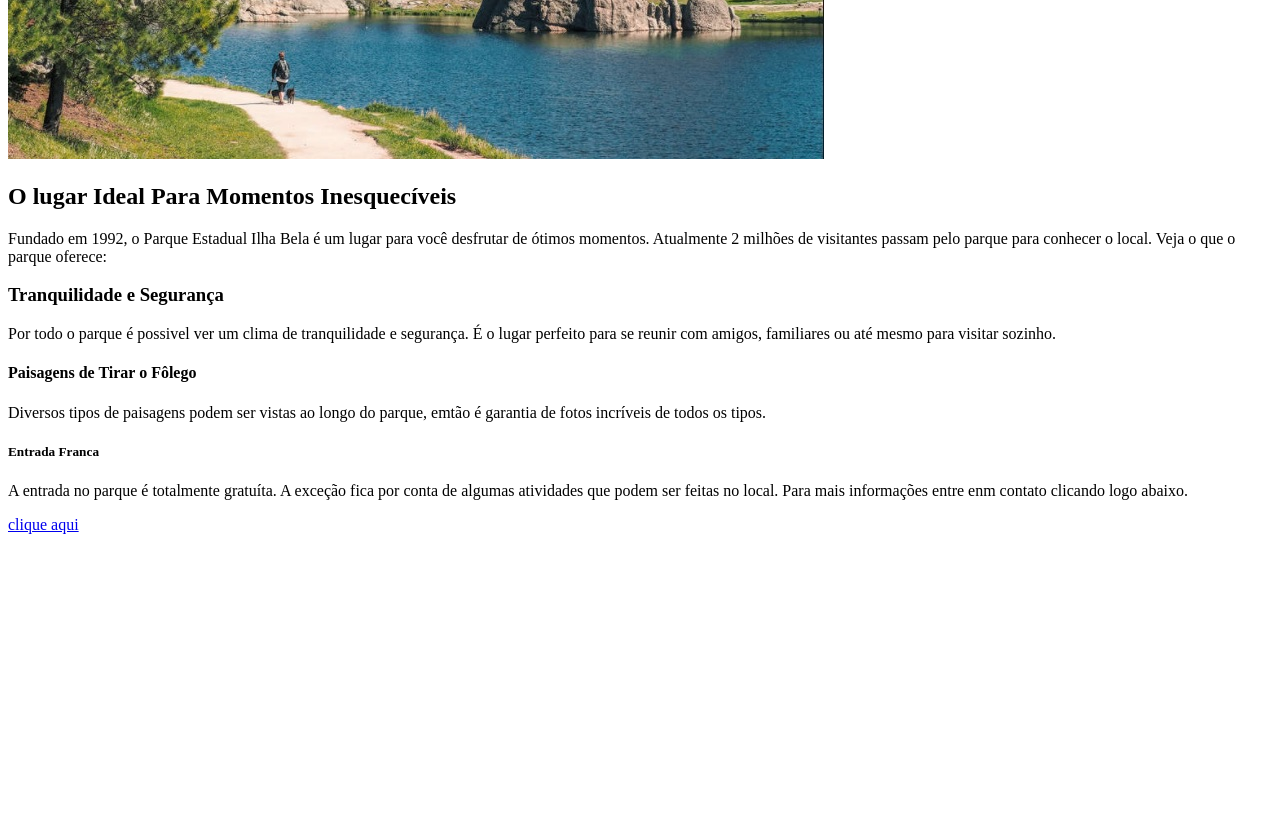
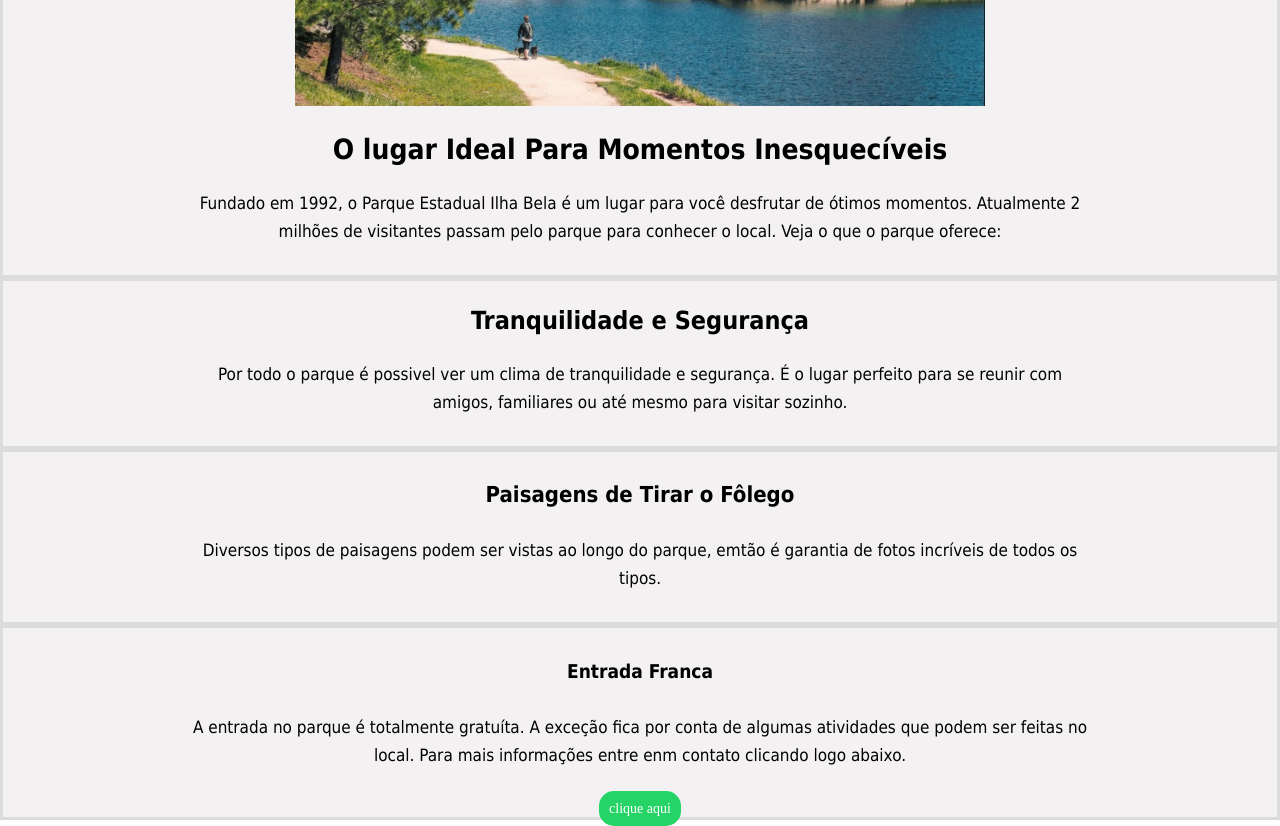
Before and after one commit to rappina/parque-estadual, a plain HTML site: page parque/INDEX.html in a window 1280 px wide. Shown: the part 320-1146 px from the top of the page. Before the commit the page ends 862 px from the top, so only its background shows below. Drawn offline with Linux system fonts and the light colour scheme.

Commit message:
foi adicionado o css

```diff
--- a/parque/INDEX.html
+++ b/parque/INDEX.html
@@ -4,6 +4,7 @@
     <meta charset="UTF-8">
     <meta name="viewport" content="width=device-width, initial-scale=1.0">
     <title>Parque Estadual Ilha Bela</title>
+    <link rel="stylesheet" href="style.css"
 </head>
 <body>
     <div>
@@ -36,7 +37,8 @@
                A entrada no parque é totalmente gratuíta. A exceção fica por conta de algumas atividades que podem
                ser feitas no local. Para mais informações entre enm contato clicando logo abaixo.
            </p>
+
+       <a href="tel:+5599999-9999">clique aqui</a>
     </div>
-       <a href="tel:+5599999-9999">clique aqui</a>
 </body>
 </html>
--- /dev/null
+++ b/parque/style.css
@@ -0,0 +1,57 @@
+div{ padding: 50 px;
+     background-color: #f3f1f1;
+    width: 0 auto;
+    text-align: center;
+    border: 3px;
+    border: solid;
+    border-color: #dcdcdc;
+    }
+
+body{ margin: 0}
+
+img{width: 690px;}
+
+h1{font-size: 34px;
+   text-align: center;
+   font-family: tahoma;
+  }
+
+h2{font-size: 28px;
+   font-family: tahoma;
+   text-align: center;
+  }
+
+h3{font-size: 25px;
+   font-family: tahoma;
+   text-align: center;
+  }
+
+h4{font-size: 22px;
+   font-family: tahoma;
+   text-align: center;
+  }
+
+h5{font-size: 19px;
+   font-family: tahoma;
+   text-align: center;
+  }
+
+p{font-size: 17px;
+  font-family: tahoma;
+  text-align: auto;
+  line-height: 28px;
+  margin-top: 20px;
+  margin-left: auto;
+  margin-bottom: 30px;
+  margin-right: auto;
+  width: 900px;
+ }
+
+a {font-size: 14px;
+   text-align: center;
+   color: #ffffff;
+   padding: 10px;
+   background-color: #25d366;
+   text-decoration: none;
+   border-radius: 15px;
+  }
```
